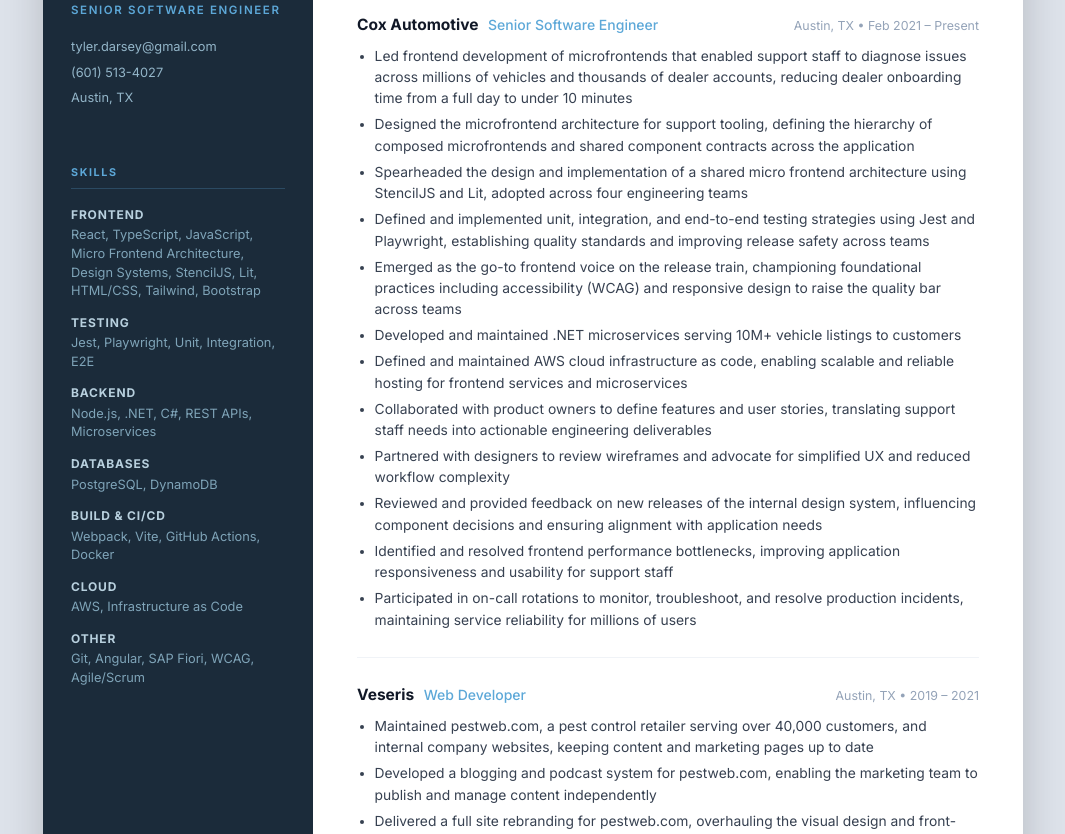
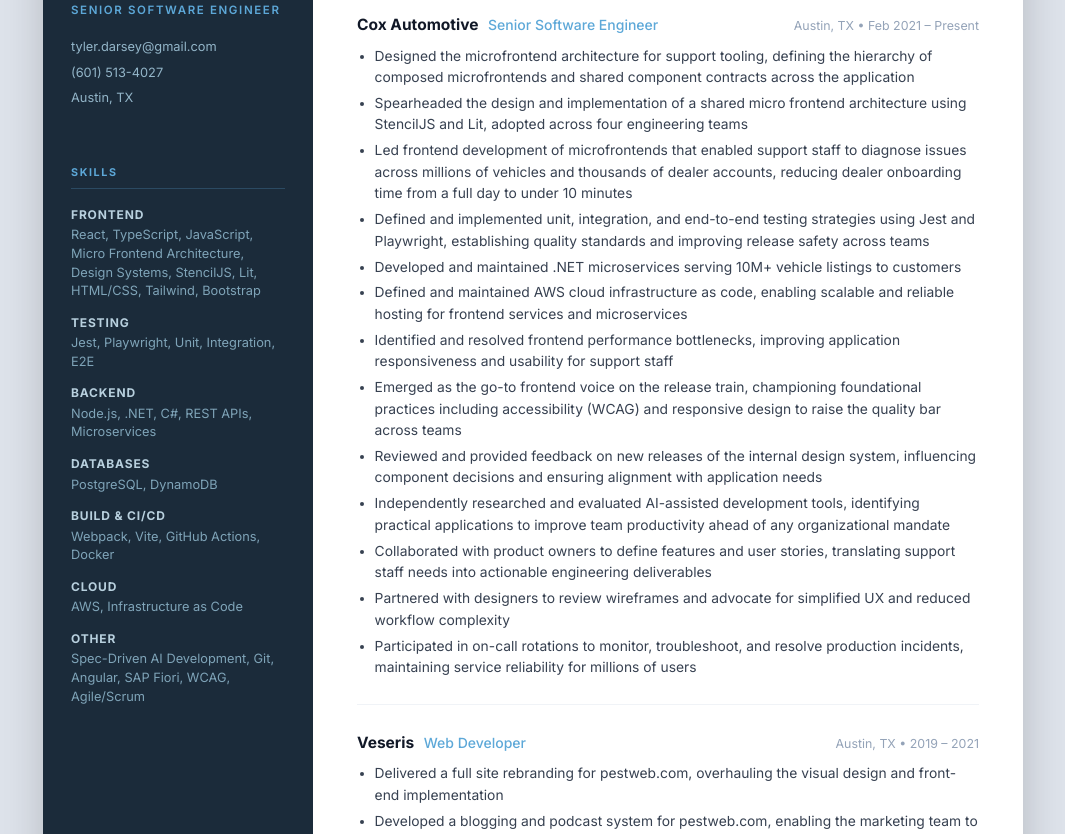
Before and after one commit to lebull/lebull.github.io, a website: page docs/index.html in a window 1280 px wide. Shown: the part 112-946 px from the top of the page, without its empty margins (107-1172 px from the left). Drawn offline with Linux system fonts and the light colour scheme.

Commit message:
update index

```diff
--- a/docs/index.html
+++ b/docs/index.html
@@ -53,7 +53,7 @@
           </div>
           <div class="skill-row">
             <dt>Other</dt>
-            <dd>Git, Angular, SAP Fiori, WCAG, Agile/Scrum</dd>
+            <dd>Spec-Driven AI Development, Git, Angular, SAP Fiori, WCAG, Agile/Scrum</dd>
           </div>
         </dl>
       </section>
@@ -81,17 +81,18 @@
             <span class="role-meta">Austin, TX &bull; Feb 2021 &ndash; Present</span>
           </div>
           <ul>
-            <li>Led frontend development of microfrontends that enabled support staff to diagnose issues across millions of vehicles and thousands of dealer accounts, reducing dealer onboarding time from a full day to under 10 minutes</li>
             <li>Designed the microfrontend architecture for support tooling, defining the hierarchy of composed microfrontends and shared component contracts across the application</li>
             <li>Spearheaded the design and implementation of a shared micro frontend architecture using StencilJS and Lit, adopted across four engineering teams</li>
+            <li>Led frontend development of microfrontends that enabled support staff to diagnose issues across millions of vehicles and thousands of dealer accounts, reducing dealer onboarding time from a full day to under 10 minutes</li>
             <li>Defined and implemented unit, integration, and end-to-end testing strategies using Jest and Playwright, establishing quality standards and improving release safety across teams</li>
-            <li>Emerged as the go-to frontend voice on the release train, championing foundational practices including accessibility (WCAG) and responsive design to raise the quality bar across teams</li>
             <li>Developed and maintained .NET microservices serving 10M+ vehicle listings to customers</li>
             <li>Defined and maintained AWS cloud infrastructure as code, enabling scalable and reliable hosting for frontend services and microservices</li>
+            <li>Identified and resolved frontend performance bottlenecks, improving application responsiveness and usability for support staff</li>
+            <li>Emerged as the go-to frontend voice on the release train, championing foundational practices including accessibility (WCAG) and responsive design to raise the quality bar across teams</li>
+            <li>Reviewed and provided feedback on new releases of the internal design system, influencing component decisions and ensuring alignment with application needs</li>
+            <li>Independently researched and evaluated AI-assisted development tools, identifying practical applications to improve team productivity ahead of any organizational mandate</li>
             <li>Collaborated with product owners to define features and user stories, translating support staff needs into actionable engineering deliverables</li>
             <li>Partnered with designers to review wireframes and advocate for simplified UX and reduced workflow complexity</li>
-            <li>Reviewed and provided feedback on new releases of the internal design system, influencing component decisions and ensuring alignment with application needs</li>
-            <li>Identified and resolved frontend performance bottlenecks, improving application responsiveness and usability for support staff</li>
             <li>Participated in on-call rotations to monitor, troubleshoot, and resolve production incidents, maintaining service reliability for millions of users</li>
           </ul>
         </article>
@@ -105,11 +106,11 @@
             <span class="role-meta">Austin, TX &bull; 2019 &ndash; 2021</span>
           </div>
           <ul>
-            <li>Maintained pestweb.com, a pest control retailer serving over 40,000 customers, and internal company websites, keeping content and marketing pages up to date</li>
+            <li>Delivered a full site rebranding for pestweb.com, overhauling the visual design and front-end implementation</li>
             <li>Developed a blogging and podcast system for pestweb.com, enabling the marketing team to publish and manage content independently</li>
-            <li>Delivered a full site rebranding for pestweb.com, overhauling the visual design and front-end implementation</li>
             <li>Identified and resolved accessibility issues across the pestweb.com redesign to achieve WCAG compliance</li>
             <li>Designed and maintained relational databases powering marketing and advertising content</li>
+            <li>Maintained pestweb.com, a pest control retailer serving over 40,000 customers, and internal company websites, keeping content and marketing pages up to date</li>
           </ul>
         </article>
 
@@ -122,11 +123,11 @@
             <span class="role-meta">Memphis, TN &bull; 2014 &ndash; 2019</span>
           </div>
           <ul>
-            <li>Developed, maintained, and documented SAP applications processing HR and payroll data for 20,000+ employees</li>
             <li>Delivered a SAP Fiori application providing field tools for the global sales team</li>
             <li>Built and presented an Angular proof of concept demonstrating agile development practices to stakeholders</li>
             <li>Customized and deployed a hybrid iOS application giving employees mobile access to Fiori applications</li>
             <li>Owned and maintained global SAP Fiori theming to align with company branding standards across all regions</li>
+            <li>Developed, maintained, and documented SAP applications processing HR and payroll data for 20,000+ employees</li>
           </ul>
         </article>
 
```
